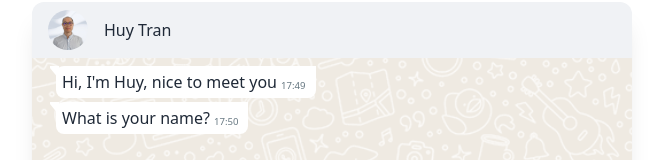
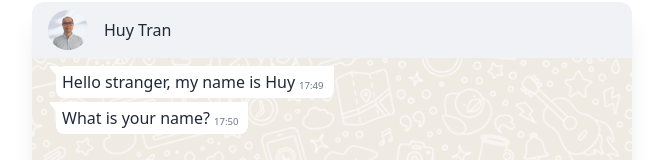
Before and after one commit to tranmani/portfolio, a Next.js app: page / in a window 1280 px wide. Shown: the part 4948-5108 px from the top of the page, without its empty margins (308-971 px from the left). Built offline with nearby package versions, Linux system fonts and the light colour scheme.

Commit message:
change chat text from me

```diff
--- a/components/Sections/Chat/ChatWindow.tsx
+++ b/components/Sections/Chat/ChatWindow.tsx
@@ -134,7 +134,7 @@ const ChatWindow: React.FC<IChatWindow> = ({}) => {
   React.useEffect(() => {
     if (isInView && messages.length === 0) {
       chatInputRef.current?.focus();
-      replyBack(["Hi, I'm Huy, nice to meet you", "What is your name?"]);
+      replyBack(["Hello stranger, my name is Huy", "What is your name?"]);
     }
   }, [isInView, messages]);
 
@@ -146,11 +146,11 @@ const ChatWindow: React.FC<IChatWindow> = ({}) => {
     // If there are 2 messages, then it's the first time the guest is chatting
     if (messages.length === 3) {
       setUserName(messages[2].content);
-      replyBack([`Hi ${messages[2].content}, nice to meet you too`, `What is your email?`]);
+      replyBack([`Hi ${messages[2].content}, nice to meet you`, `What is your email?`]);
     }
     if (messages.length === 6) {
       setUserEmail(messages[5].content);
-      replyBack([`I got your email`, `What messages do you want to leave for me?`]);
+      replyBack([`I got your email`, `What message do you want to leave for me?`]);
     }
     // Show SEND EMAIL button
     if (messages.length === 9) {
```
